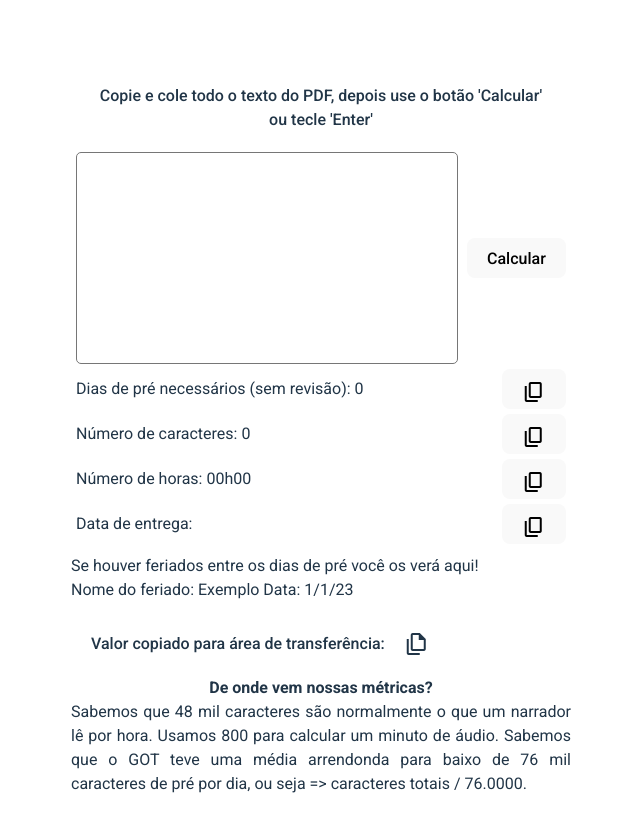
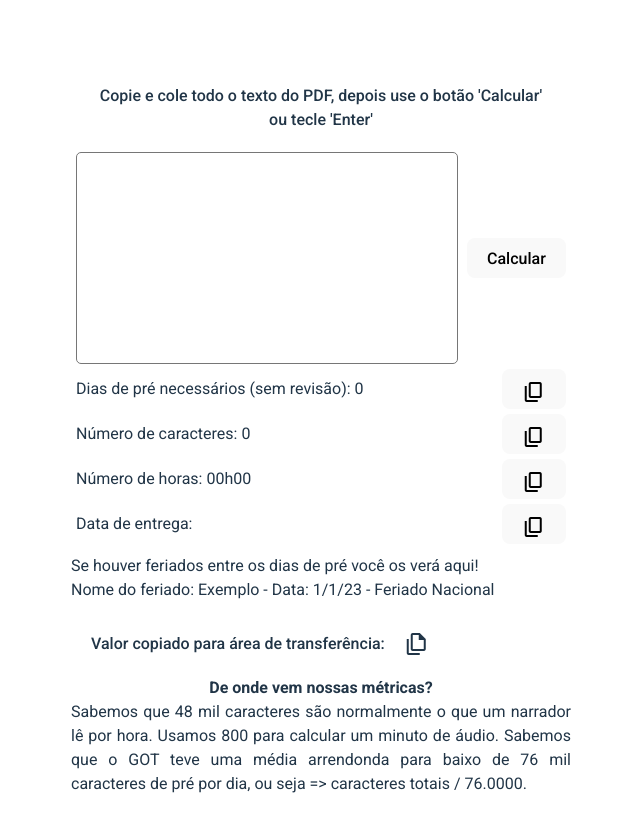
Before and after one commit to Casewinter/PreProdSemStackBlitz, a Vue app: page / in a window 1280 px wide. Shown: the top 832 px of the page, without its empty margins (319-959 px from the left). Built offline with nearby package versions, Linux system fonts and the light colour scheme.

Commit message:
tipo de feriados

```diff
--- a/src/App.vue
+++ b/src/App.vue
@@ -112,6 +112,7 @@ const weekendDataBase = [
 ];
 const printWeekends = ref([{
   name: 'Exemplo',
+  level: "Feriado Nacional",
   nationalDate: '1/1/23'
 }]);
 
@@ -271,8 +272,8 @@ const copiar = (n, m) => {
     <p> Se houver feriados entre os dias de pré você os verá aqui! </p>
     <ul>
       <li v-for="n in printWeekends">
-        Nome do feriado: {{ n.name }}
-        Data: {{ n.nationalDate }}
+        Nome do feriado: {{ n.name }} -
+            Data: {{ n.nationalDate }} - {{ n.level}}
       </li>
     </ul>
 
```
